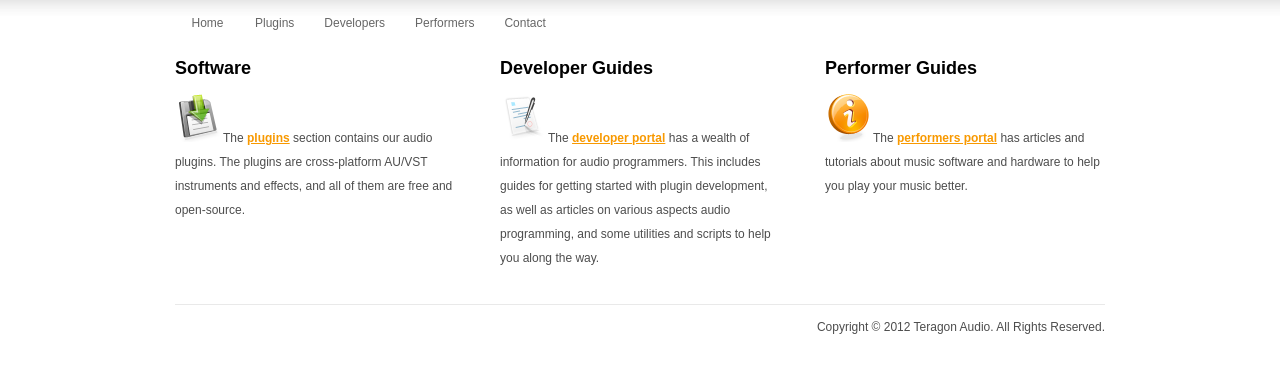
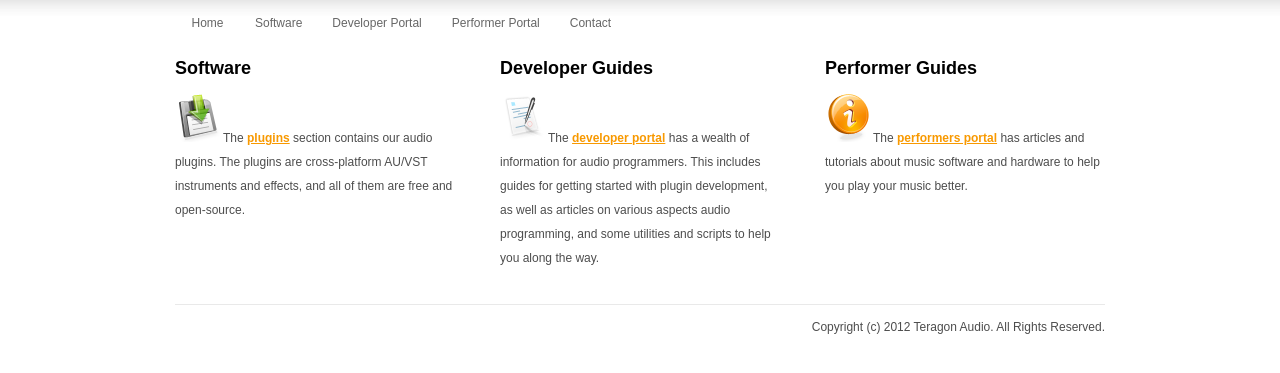
Before and after one commit to teragonaudio/Website, a Jekyll site: the page built from index.html, in a window 1280 px wide, cut to the strip 304-677 px from the top of the page. Built offline with Jekyll 4.4.1, drawn with Linux system fonts in a browser that asks for light colours.

```diff
--- a/index.html
+++ b/index.html
@@ -1,53 +1,7 @@
-<!DOCTYPE html PUBLIC "-//W3C//DTD XHTML 1.0 Strict//EN"
-"http://www.w3.org/TR/xhtml1/DTD/xhtml1-strict.dtd">
-<html xmlns="http://www.w3.org/1999/xhtml">
-<head>
-
-<meta http-equiv="Content-Type" content="text/html; charset=utf-8" />
-<!-- google analytics -->
-<script type='text/javascript'>
-  var gaJsHost = (("https:" == document.location.protocol) ? "https://ssl." : "http://www.");
-  document.write(unescape("%3Cscript src='" + gaJsHost + "google-analytics.com/ga.js' type='text/javascript'%3E%3C/script%3E"));
-</script>
-<script type='text/javascript'>
-  var pageTracker = _gat._getTracker("UA-4400684-1");
-  pageTracker._initData();
-  pageTracker._trackPageview();
-</script>
-<link rel="stylesheet" href="/css/reset.css" type="text/css" />
-<link rel="stylesheet" href="/css/default.css" type="text/css" />
-
-<!--[if IE 6]>
-<script src="js/DD_belatedPNG_0.0.7a-min.js""></script><script>DD_belatedPNG.fix('.png, .btn, .simple');</script>
-<![endif]-->
-
-<title>Teragon Audio</title>
-
-</head>
-<body id="index">
-<div id="bigheader">						<!-- Start of Header Part !-->
-	<div class="wrapper">
-
-        <div id="logocenter">
-          <img src="/images/ta_logo_large_inverted.png" alt="Teragon Audio"/>
-        </div>
-        <div style="clear:both;"></div>
-
-  </div>
-</div>										<!-- End of Header Part !-->
-
-<div id="contentpart">						<!-- Start of Content Part !-->
-	<div class="wrapper">
-
-        <ul class="menu">					<!-- This is the menu !-->
-            <li class="menuitem"><a href="index.html">Home</a></li>
-            <li class="menuitem"><a href="/plugins.html">Plugins</a></li>
-            <li class="menuitem"><a href="/developers.html">Developers</a></li>
-            <li class="menuitem"><a href="/performers.html">Performers</a></li>
-            <li class="menuitem"><a href="/contact.html">Contact</a></li>
-        </ul>
-
-        <div id="content">
+---
+layout: main
+title: Teragon Audio
+---
 
             <div id="column1">
             <h2>Software</h2>
@@ -63,16 +17,3 @@
             <h2>Performer Guides</h2>
             <p class="home"><img src="/images/icons/Info.png" alt="example" width="48" height="48" class="simple" />The <a href="/performers.html"><b>performers portal</b></a> has articles and tutorials about music software and hardware to help you play your music better.</p>
             </div>
-
-        </div>
-
-        <div style="clear:both;"></div>
-
-        <div id="bottom"					><!-- This is the Footer !-->
-        <p class="footer">Copyright © 2012 Teragon Audio. All Rights Reserved.</p>
-        </div>
-
-	</div>
-</div>										<!-- End of Content Part !-->
-</body>
-</html>
```
